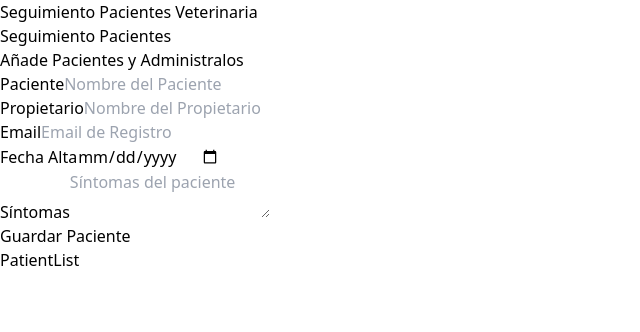
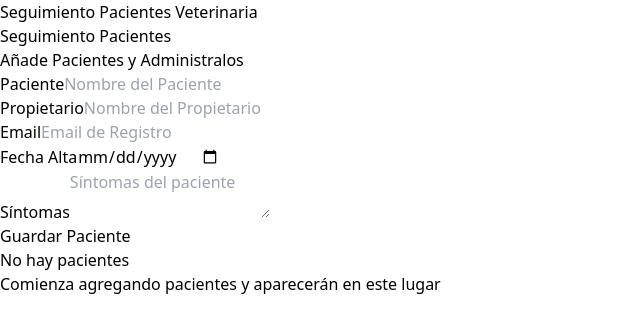
Before and after one commit to Jlydm/PetPatient, a React (Vite) app: page / in a window 1280 px wide. Shown: the top 332 px of the page, without its empty margins (0-640 px from the left). Built offline with nearby package versions, Linux system fonts and the light colour scheme.

Commit message:
Creando los componentes para mostrar en pantalla los pacientes

```diff
--- /dev/null
+++ b/src/components/PatientDetailItem.tsx
@@ -0,0 +1,14 @@
+
+// This tape take the label and data to print on the info of the patient
+type PatientDetailItemProps = {
+  label: string
+  data: string
+}
+
+export default function PatientDetailItem({label, data} : PatientDetailItemProps) {
+  return (
+    <p className="font-bold mb-3 text-gray-700 uppercase">{label}: {''}
+      <span className="font-normal normal-case">{data}</span>
+    </p>
+  )
+}
--- /dev/null
+++ b/src/components/PatientDetails.tsx
@@ -0,0 +1,21 @@
+import { Patient } from "../types"
+import PatientDetailItem from "./PatientDetailItem"
+
+// The type of the props to correctly assign the hook
+type PatientDetailsProps = {
+  // This patient is type Patient from Types
+  patient: Patient
+}
+
+export default function PatientDetails({patient}: PatientDetailsProps) {
+  return (
+    <div className="mx-5 my-10 px-5 py-10 bg-white shadow-md rounded-xl">
+      <PatientDetailItem label="ID" data={patient.id} />
+      <PatientDetailItem label="Name" data={patient.name} />
+      <PatientDetailItem label="Caretaker" data={patient.caretaker} />
+      <PatientDetailItem label="Email" data={patient.email} />
+      <PatientDetailItem label="Date" data={patient.date.toDateString()} />
+      <PatientDetailItem label="Symptoms" data={patient.symptoms} />
+    </div>
+  )
+}
--- a/src/components/PatientList.tsx
+++ b/src/components/PatientList.tsx
@@ -1,11 +1,39 @@
 import { usePatientStore } from "../store"
+import PatientDetails from "./PatientDetails"
 
 export default function PatientList() {
 
-  // This functino use the state in usePatientStore
+  // This function use the state in usePatientStore
   const patients = usePatientStore(state => state.patients)
   console.log(patients)
   return (
-    <div>PatientList</div>
+    <div className="md:-1/2 lg:3/5 md:h-screen overflow-y-scroll">
+      {/* ternary operator (... ? ... : ...) */}
+      {patients.length ? (
+        <>
+          <h2 className="font-black text-3xl text-center">Listado de Pacientes</h2>
+          <p className="text-xl mt-5 mb-10 text-center">
+            Administra tus {''}
+            <span className="text-indigo-600 font-bold">Pacientes y Citas</span>
+          </p>
+          {patients.map( patient => (
+            <PatientDetails
+              // The id of each of the patients
+              key={patient.id}
+              // The custom hook
+              patient={patient}
+            />
+          ))}
+        </>
+      ) : (
+        <>
+          <h2 className="font-black text-3xl text-center">No hay pacientes</h2>
+          <p className="text-xl mt-5 mb-10 text-center">
+            Comienza agregando pacientes {''}
+            <span className="text-indigo-600 font-bold">y aparecerán en este lugar</span>
+          </p>
+        </>
+      )}
+    </div>
   )
 }
```
